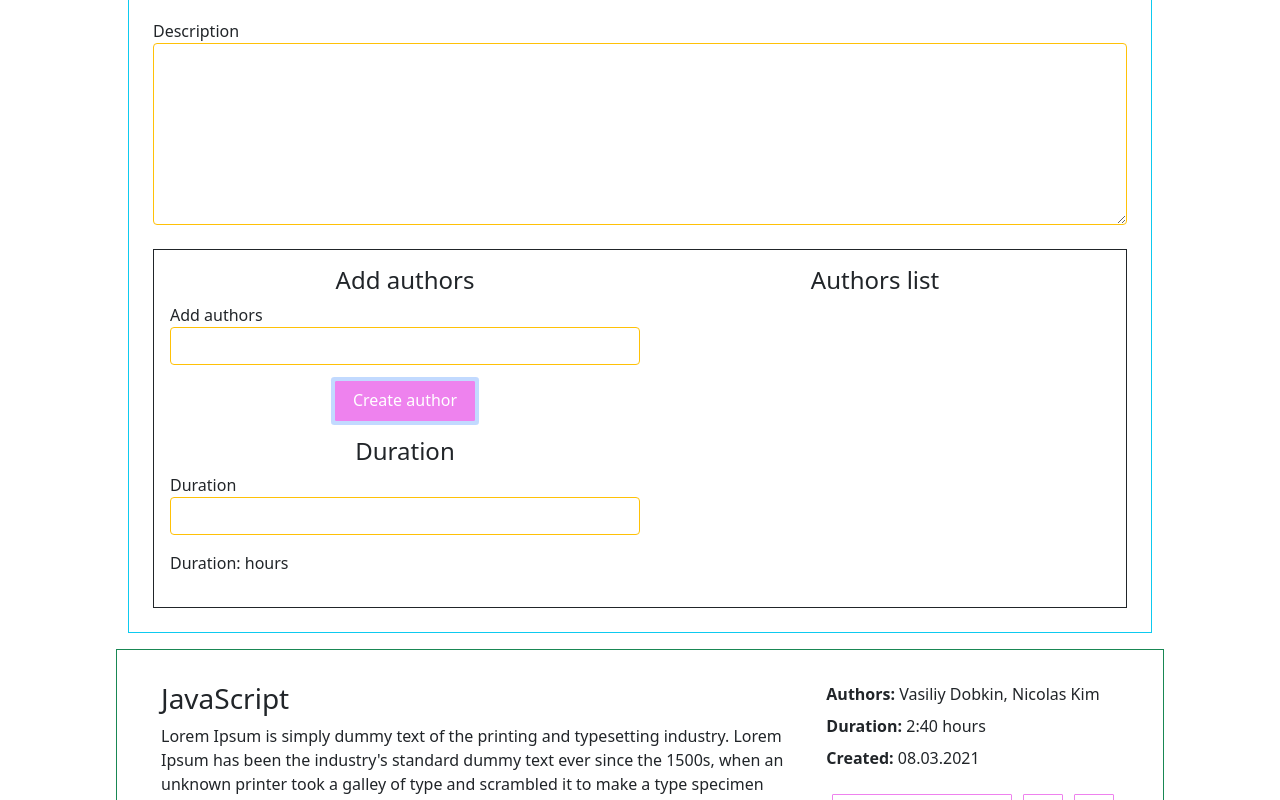
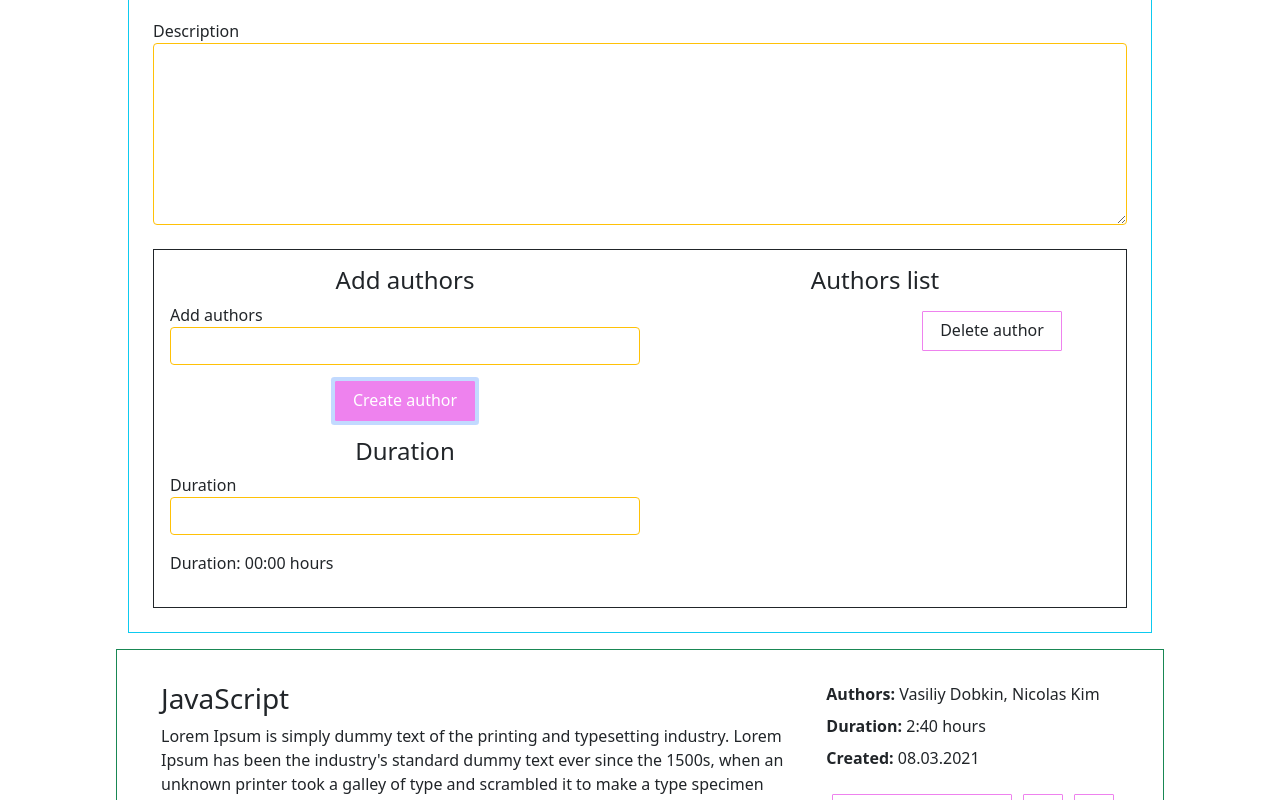
Before and after one commit to RossKostenko/SomeStudy, an Angular app in the folder course-app/: page / in a window 1280 px wide. Both pictures are taken after a click on the element "Create author". Shown: the part 987-1787 px from the top of the page. Built offline with nearby package versions, Linux system fonts and the light colour scheme.

Commit message:
Added course-edit logic

```diff
--- a/course-app/src/app/feature/courses/course-card-edit/course-card-edit.component.html
+++ b/course-app/src/app/feature/courses/course-card-edit/course-card-edit.component.html
@@ -10,6 +10,16 @@
           name="title"
           formControlName="title"
         />
+        <p
+          class="text-danger"
+          *ngIf="
+            (createCourse?.get('title')?.invalid &&
+              createCourse?.get('title')?.touched) ||
+            (isSubmited && createCourse?.get('title')?.invalid)
+          "
+        >
+          Title is required
+        </p>
       </div>
 
       <app-button
@@ -30,6 +40,16 @@
         formControlName="description"
         rows="7"
       ></textarea>
+      <p
+        class="text-danger"
+        *ngIf="
+          (createCourse?.get('description')?.invalid &&
+            createCourse?.get('description')?.touched) ||
+          (isSubmited && createCourse?.get('description')?.invalid)
+        "
+      >
+        Description is required
+      </p>
     </div>
     <div
       class="p-3 border border-success border-dark d-flex justify-content-between"
@@ -43,31 +63,70 @@
             id="card-edit-add-authors"
             class="form-control border border-warning"
             name="add_authors"
-            formControlName="addAuthors"
+            [formControlName]="'addAuthor'"
           />
+          <p
+            class="text-danger"
+            *ngIf="
+              (createCourse?.get('addAuthors')?.invalid &&
+                createCourse?.get('addAuthors')?.touched) ||
+              (isSubmited && createCourse?.get('addAuthors')?.invalid)
+            "
+          >
+            Author name incorrect must use only latin letters or numbers
+          </p>
           <app-button
             class="d-flex justify-content-center my-3"
             type="button"
             [width]="140"
             [height]="40"
             label="Create author"
+            (clickChange)="onAddAuthor()"
           ></app-button>
         </div>
         <div class="form-group">
           <h4 class="text-center">Duration</h4>
           <label for="card-edit-title">Duration</label>
           <input
-            type="number"
             id="card-edit-duration"
             class="form-control border border-warning"
             name="duration"
             formControlName="duration"
+            [(ngModel)]="duration"
           />
-          <div class="my-3">Duration: hours</div>
+          <p
+            class="text-danger"
+            *ngIf="
+              (createCourse?.get('duration')?.invalid &&
+                createCourse?.get('duration')?.touched) ||
+              (isSubmited && createCourse?.get('duration')?.invalid)
+            "
+          >
+            Duration is required
+          </p>
+          <div class="my-3">
+            Duration: {{ duration ? (duration | hours) : "00:00" }} hours
+          </div>
         </div>
       </div>
       <div class="w-50">
         <h4 class="text-center">Authors list</h4>
+        <div
+          class="mx-5 my-3"
+          *ngFor="let author of getAuthors(); let i = index"
+        >
+          <div class="d-flex justify-content-between">
+            <p>{{ author }}</p>
+            <app-button
+              [id]="i"
+              class="d-flex align-contnent-center"
+              [width]="140"
+              [height]="40"
+              label="Delete author"
+              (clickChange)="deleteAuthor(i)"
+            ></app-button>
+          </div>
+        </div>
       </div>
     </div>
   </form>
--- a/course-app/src/app/feature/courses/course-card-edit/course-card-edit.component.ts
+++ b/course-app/src/app/feature/courses/course-card-edit/course-card-edit.component.ts
@@ -1,5 +1,5 @@
 import { Component, ChangeDetectionStrategy } from "@angular/core";
-import { FormControl, FormGroup, Validators } from "@angular/forms";
+import { FormArray, FormControl, FormGroup, Validators } from "@angular/forms";
 import { alphaNumeric } from "src/app/shared/directives/alfanumeric-only.util";
 
 @Component({
@@ -10,20 +10,49 @@ import { alphaNumeric } from "src/app/shared/directives/alfanumeric-only.util";
 })
 export class CourseCardEditComponent {
   public createCourse: FormGroup;
+  public isSubmited = false;
+  public duration: any;
 
   constructor() {
     this.createCourse = new FormGroup({
-      title: new FormControl("", [
-        Validators.required,
-        Validators.minLength(6),
-      ]),
+      title: new FormControl("", Validators.required),
       description: new FormControl("", Validators.required),
-      addAuthors: new FormControl("", alphaNumeric()),
+      authors: new FormArray([]),
+      addAuthor: new FormControl("", alphaNumeric()),
       duration: new FormControl(null, [Validators.required, Validators.min(0)]),
     });
   }
 
   onSubmit() {
+    this.isSubmited = true;
     console.log(this.createCourse);
   }
+
+  onAddAuthor() {
+    const result = this.createCourse.get("addAuthor")?.value || "";
+
+    (<FormArray>this.createCourse.get("authors")).push(new FormControl(result));
+    this.createCourse.get("addAuthor")?.reset();
+  }
+
+  getAuthors() {
+    return this.createCourse.get("authors")?.value;
+  }
+
+  deleteAuthor(i: number) {
+    const changedAuthorsArr: string[] = [
+      ...this.createCourse.get("authors")?.value,
+    ];
+
+    changedAuthorsArr.splice(i, 1);
+    console.log(changedAuthorsArr);
+
+    this.createCourse.get("authors")?.reset();
+
+    changedAuthorsArr.forEach((value) => {
+      (<FormArray>this.createCourse.get("authors")).push(
+        new FormControl(value)
+      );
+    });
+  }
 }
--- a/course-app/src/app/feature/courses/course-card-edit/course-card-edit.module.ts
+++ b/course-app/src/app/feature/courses/course-card-edit/course-card-edit.module.ts
@@ -3,10 +3,11 @@ import { CommonModule } from "@angular/common";
 import { CourseCardEditComponent } from "./course-card-edit.component";
 import { SharedModule } from "src/app/shared/shared.module";
 import { ReactiveFormsModule } from "@angular/forms";
+import { PipesModule } from "src/app/shared/pipes/pipes.module";
 
 @NgModule({
   declarations: [CourseCardEditComponent],
   imports: [CommonModule, SharedModule, ReactiveFormsModule],
-  exports: [CourseCardEditComponent],
+  exports: [CourseCardEditComponent, SharedModule],
 })
 export class CourseCardEditModule {}
--- a/course-app/src/app/shared/shared.module.ts
+++ b/course-app/src/app/shared/shared.module.ts
@@ -29,6 +29,7 @@ import { EmailCustomValidatorDirective } from "./directives/email-custom-validat
     SearchModule,
     ModalModule,
     EmailCustomValidatorDirective,
+    PipesModule,
   ],
 })
 export class SharedModule {}
```
